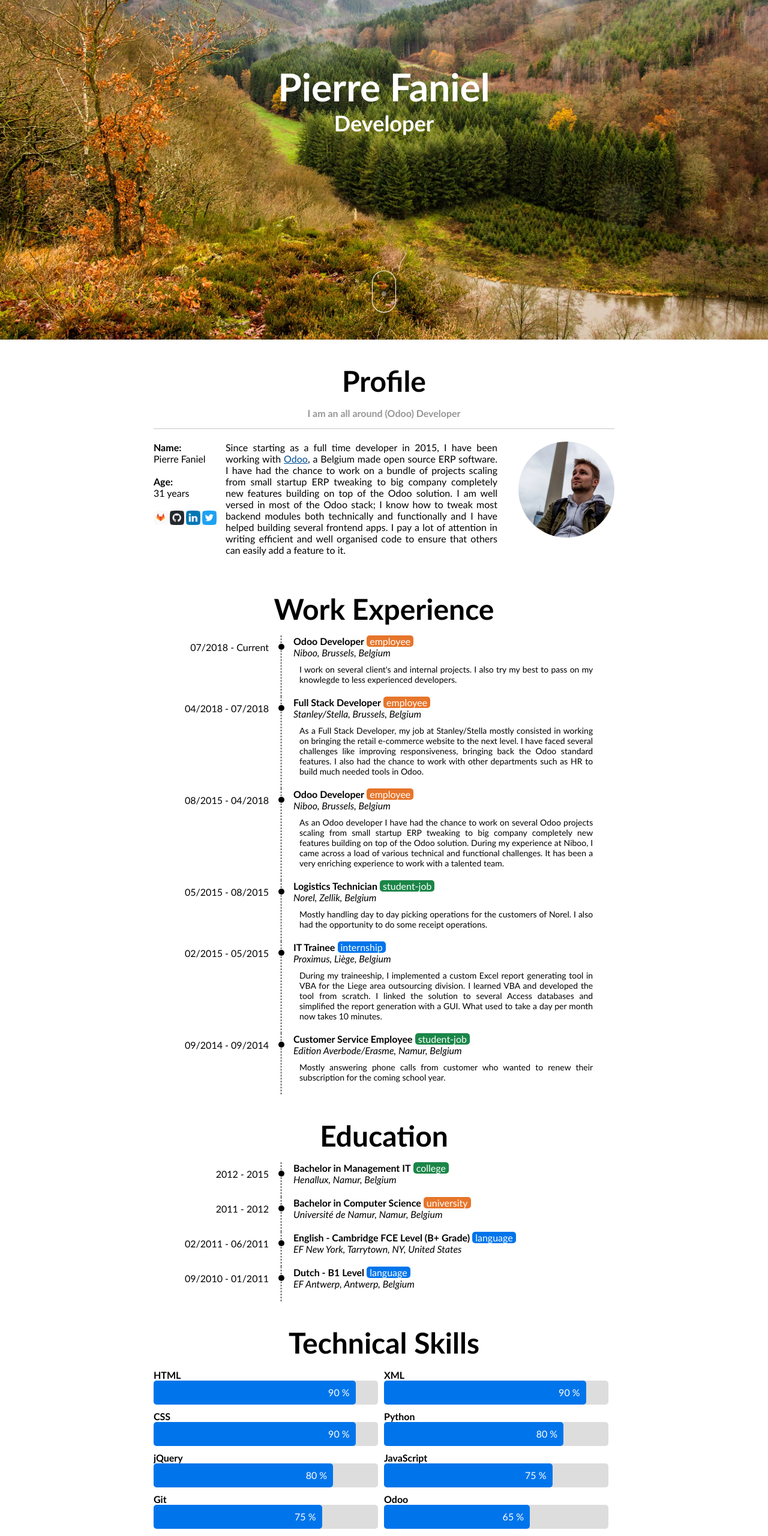
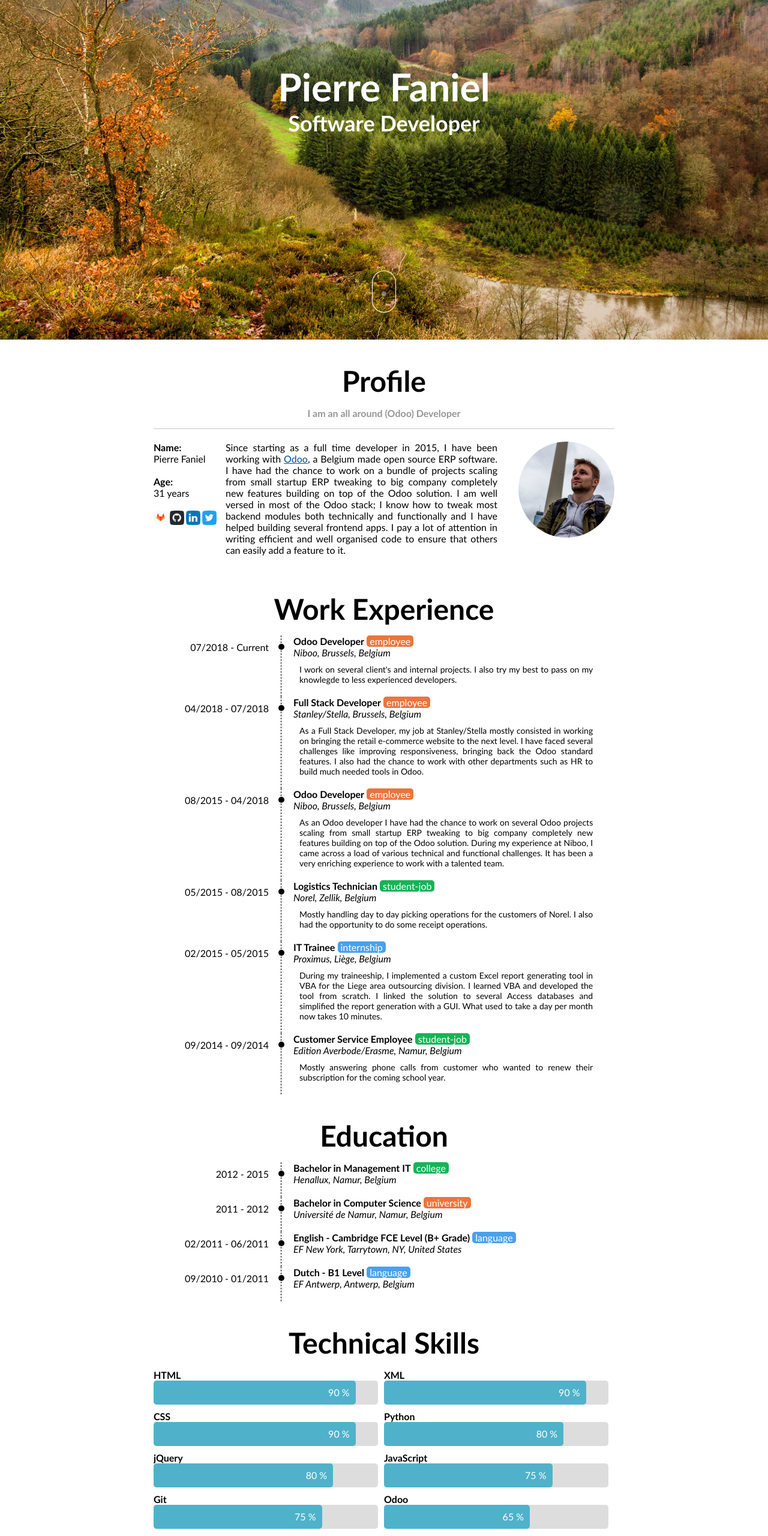
Before and after one commit to PierreFaniel/interactive-resume, a React (Create React App) app: page / in a window 1280 px wide. Shown: the part 234-2794 px from the top of the page at 60% size. Built offline with nearby package versions, Linux system fonts and the light colour scheme; the HTML template or start-up script is replaced by a standard one.

Commit message:
Update colors

```diff
--- a/src/Cover.js
+++ b/src/Cover.js
@@ -8,7 +8,7 @@ class Cover extends Component {
                 <img className="cover-picture" src={cover} alt="© Pierre Faniel - Belgium, 2017"/>
                 <div className="cover-title">
                     <h1>Pierre Faniel</h1>
-                    <h3>Developer</h3>
+                    <h3>Software Developer</h3>
                 </div>
                 <div className="icon-scroll"/>
             </div>
--- a/src/Experiences.css
+++ b/src/Experiences.css
@@ -47,15 +47,15 @@
 }
 
 .badge-green {
-    background-color: #1b8648;
+    background-color: #14b457;
 }
 
 .badge-blue {
-    background-color: #0075eb;
+    background-color: #4ba0eb;
 }
 
 .badge-orange {
-    background-color: #e6752b;
+    background-color: #eb753c;
 }
 
 @media only screen and (min-width: 460px) {
--- a/src/Skills.css
+++ b/src/Skills.css
@@ -14,7 +14,7 @@
     text-align: right;
     line-height: 40px;
     color: white;
-    background-color: #0075eb;
+    background-color: #4fb2ca;
     border-radius: 5px;
 }
 
--- a/src/index.css
+++ b/src/index.css
@@ -20,11 +20,11 @@ h4 {
 }
 
 a{
-  color: rgb(1, 78, 150);
+  color: #014e96;
 }
 
 a:visited {
-  color: rgb(1, 78, 150);
+  color: #01325f;
 }
 
 @media only screen and (min-width: 992px) {
```
